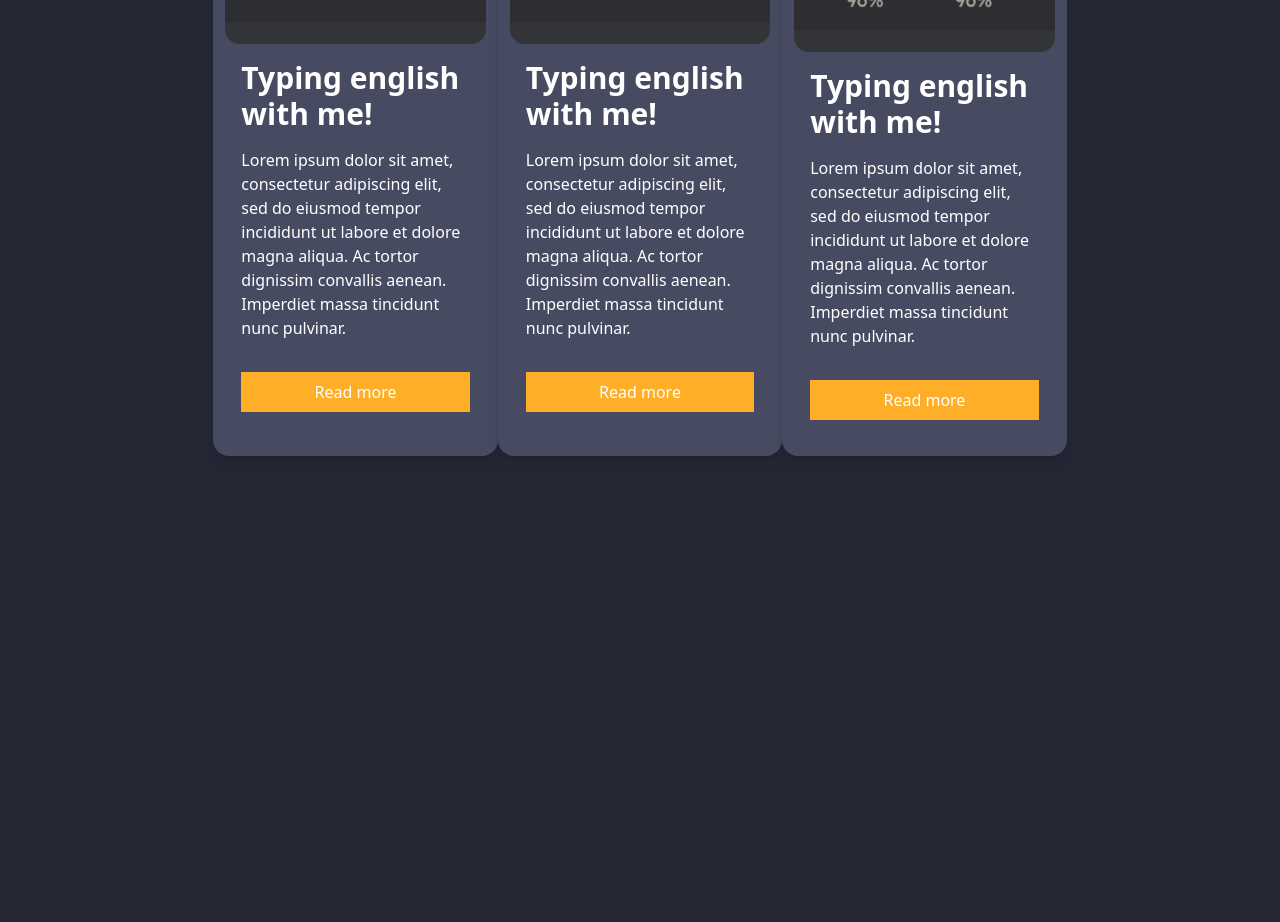
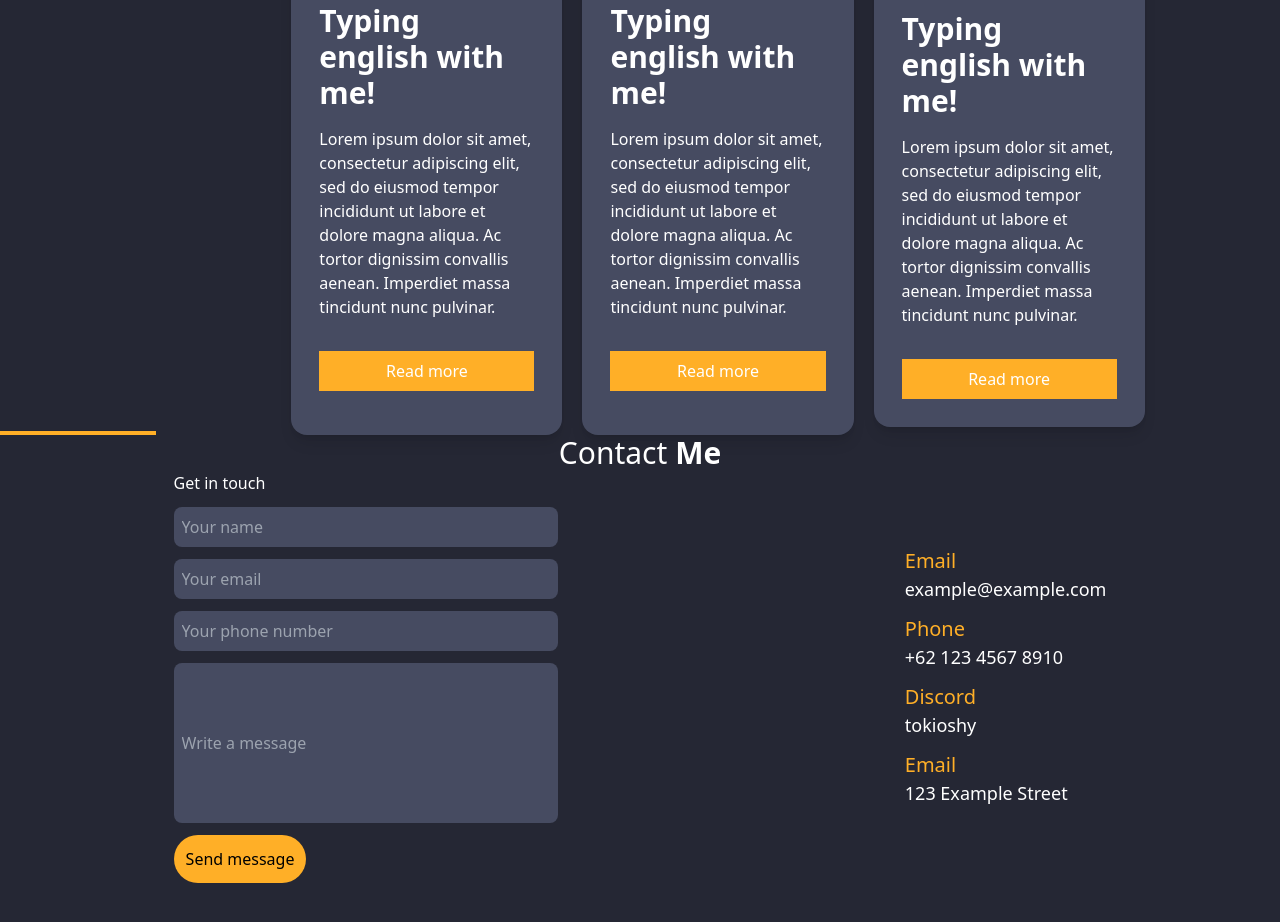
Before and after one commit to Tokioshi/Portfolio, a website: page tailwind-ver/index.html in a window 1280 px wide. Shown: the part 1878-2800 px from the top of the page. Before the commit the page ends 2476 px from the top, so only its background shows below. Drawn offline with Linux system fonts and the light colour scheme.

Commit message:
Forgot what I was doing

```diff
--- a/tailwind-ver/index.html
+++ b/tailwind-ver/index.html
@@ -51,8 +51,13 @@
           neque.
         </p>
         <div class="mt-3 text-black">
-          <a href="#about-me" class="bg-[#ffaf27] px-3 py-2 rounded-full">Learn More</a>
-          <a href="../images/tokioshy.png" class="bg-[#ffaf27] px-3 py-2 rounded-full" download="Tokioshy's Head"
+          <a href="#about-me" class="bg-[#ffaf27] px-3 py-2 rounded-full"
+            >Learn More</a
+          >
+          <a
+            href="../images/tokioshy.png"
+            class="bg-[#ffaf27] px-3 py-2 rounded-full"
+            download="Tokioshy's Head"
             >Download CV</a
           >
         </div>
@@ -86,13 +91,11 @@
       </div>
     </section>
 
-    <section class="h-screen" id="projects">
-      <h1
-        class="text-3xl text-white border-b-4 w-fit border-[#ffaf27] pb-2 ml-5"
-      >
+    <section class="flex align-center" id="projects">
+      <h1 class="text-3xl text-white border-b-4 w-fit border-[#ffaf27] pb-2">
         My <span class="font-semibold">Project</span>
       </h1>
-      <div class="block md:flex justify-evenly w-2/3 m-auto">
+      <div class="block md:flex justify-center items-center w-2/3 m-auto gap-5">
         <!-- Card  1 -->
         <div
           class="w-full md:w-80 justify-center items-center bg-[#464b61] shadow-lg rounded-2xl flex flex-col p-3 mt-5 md:mt-0"
@@ -175,10 +178,76 @@
         </div>
       </div>
     </section>
-    <button onclick="topFunction()" class="hidden bg-[#ffaf27] fixed bottom-5 md:bottom-20 right-3 md:right-20 z-100 border-0 outline-none py-3 px-4 rounded-full text-3xl" title="Go to top" id="go-to-top">
-        <i class="fa-solid fa-circle-up"></i>
-      </button>
+
+    <section class="h-screen text-white" id="contact">
+      <h1 class="text-3xl text-center">Contact <span class="font-semibold">Me</span></h1>
+      <div class="flex justify-around items-center">
+        <form method="post" action="" class="flex flex-col w-96 gap-3">
+          <h1>Get in touch</h1>
+          <input
+            type="text"
+            name="username"
+            id="username"
+            placeholder="Your name"
+            class="p-2 rounded-lg bg-[#464B61]"
+          />
+          <input
+            type="email"
+            name="email"
+            id="email"
+            placeholder="Your email"
+            class="p-2 rounded-lg bg-[#464B61]"
+          />
+          <input
+            type="number"
+            name="number"
+            id="number"
+            placeholder="Your phone number"
+            class="p-2 rounded-lg bg-[#464B61]"
+          />
+          <input
+            type="text"
+            name="message"
+            id="message"
+            placeholder="Write a message"
+            class="h-40 p-2 rounded-lg bg-[#464B61]"
+          />
+          <input
+            type="submit"
+            value="Send message"
+            class="bg-[#ffaf27] w-fit p-3 rounded-full text-black"
+          />
+        </form>
+
+        <div class="flex flex-col gap-3">
+          <div>
+            <h1 class="text-[#ffaf27] text-xl">Email</h1>
+            <p class="text-lg">example@example.com</p>
+          </div>
+          <div>
+            <h1 class="text-[#ffaf27] text-xl">Phone</h1>
+            <p class="text-lg">+62 123 4567 8910</p>
+          </div>
+          <div>
+            <h1 class="text-[#ffaf27] text-xl">Discord</h1>
+            <a class="text-lg" href="https://discord.com/users/1010474132753883207">tokioshy</a>
+          </div>
+          <div>
+            <h1 class="text-[#ffaf27] text-xl">Email</h1>
+            <p class="text-lg">123 Example Street</p>
+          </div>
+        </div>
+      </div>
+    </section>
+
+    <button
+      onclick="topFunction()"
+      class="hidden bg-[#ffaf27] fixed bottom-5 md:bottom-16 right-3 md:right-16 z-100 border-0 outline-none py-3 px-4 rounded-full text-3xl"
+      title="Go to top"
+      id="go-to-top"
+    >
+      <i class="fa-solid fa-circle-up"></i>
+    </button>
   </body>
   <script src="../script.js"></script>
-
 </html>
```
Also changed, not shown: tailwind-ver/styles.css.
